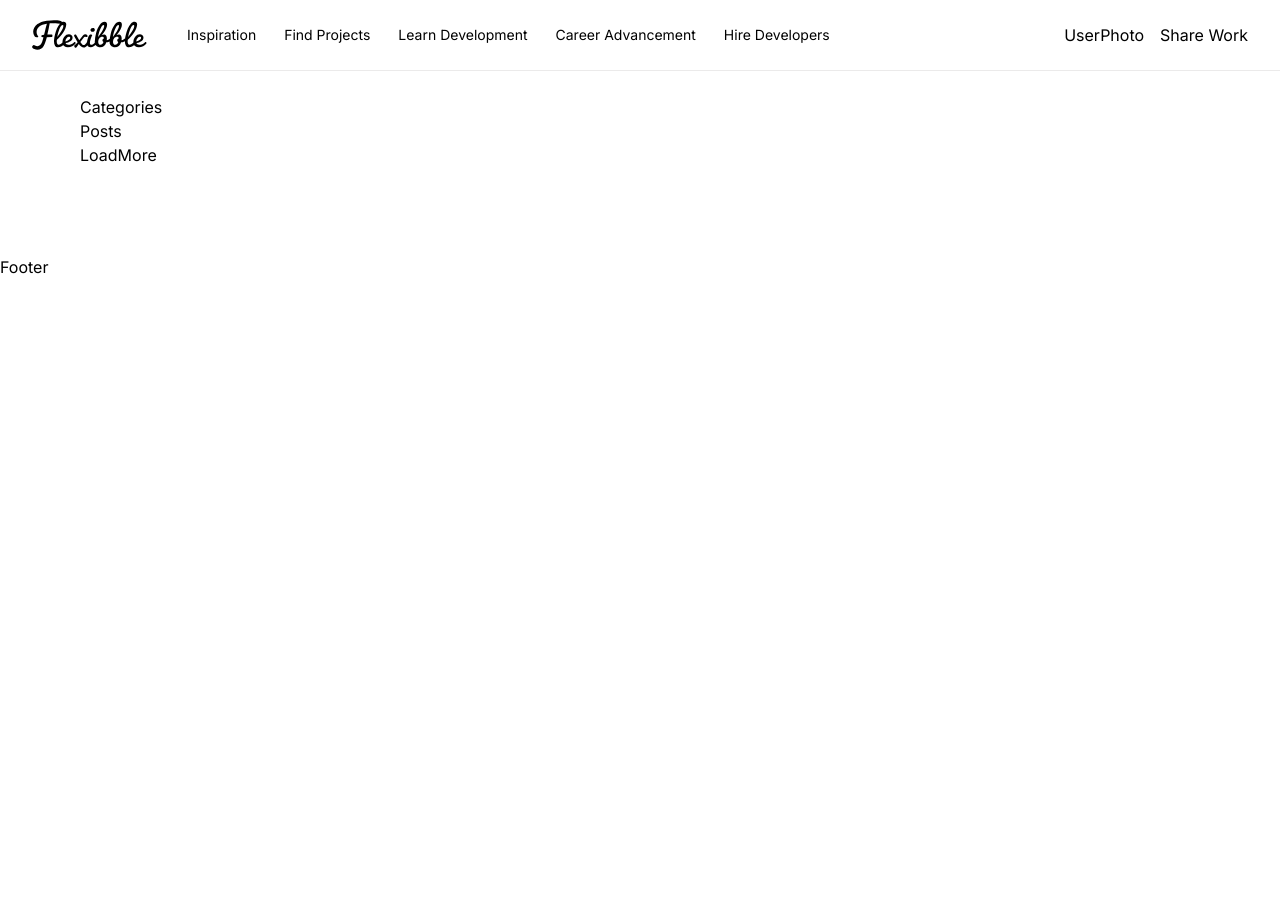
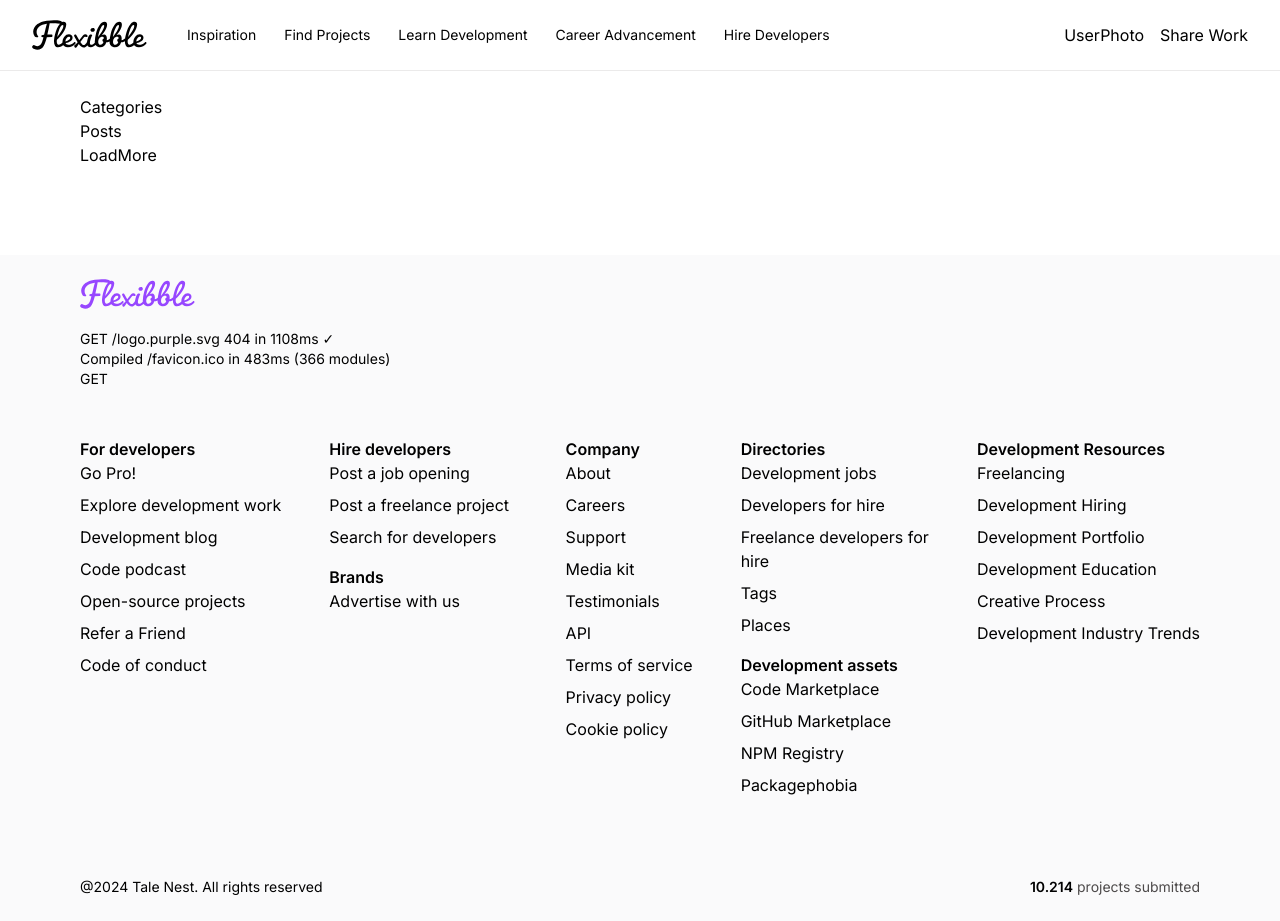
Before and after one commit to Krasimir-Hristov/Tale-Nest, a Next.js app: page / in a window 1280 px wide. Before the commit the page ends 800 px from the top, so only its background shows below. Built offline with nearby package versions, Linux system fonts and the light colour scheme.

Commit message:
Refactor Footer component to include dynamic links from constants

```diff
--- a/components/Footer.tsx
+++ b/components/Footer.tsx
@@ -1,7 +1,92 @@
+import { footerLinks } from '@/constants';
+import Image from 'next/image';
+import Link from 'next/link';
 import React from 'react';
 
+type ColumnProps = {
+  title: string;
+  links: Array<string>;
+};
+
+const FooterColumn = ({ title, links }: ColumnProps) => {
+  return (
+    <div className='footer_colum'>
+      <h4 className='font-semibold'>{title}</h4>
+      <ul className='flex flex-col gap-2 font-normal'>
+        {links.map((link) => (
+          <Link href='/' key={link}>
+            {link}
+          </Link>
+        ))}
+      </ul>
+    </div>
+  );
+};
+
 const Footer = () => {
-  return <div>Footer</div>;
+  return (
+    <footer className='flexStart footer'>
+      <div className='flex flex-col gap-12 w-full'>
+        <div className='flex items-start flex-col'>
+          <Image
+            src='/logo-purple.svg'
+            width={115}
+            height={38}
+            alt='Tale Nest'
+          />
+
+          <p className='text-start text-sm font-normal mt-5 max-w-xs'>
+            GET /logo.purple.svg 404 in 1108ms ✓ Compiled /favicon.ico in 483ms
+            (366 modules) GET
+          </p>
+        </div>
+        <div className='flex flex-wrap gap-12'>
+          <FooterColumn
+            title={footerLinks[0].title}
+            links={footerLinks[0].links}
+          />
+
+          <div className='flex flex-1 flex-col gap-4'>
+            <FooterColumn
+              title={footerLinks[1].title}
+              links={footerLinks[1].links}
+            />
+            <FooterColumn
+              title={footerLinks[2].title}
+              links={footerLinks[2].links}
+            />
+          </div>
+          <FooterColumn
+            title={footerLinks[3].title}
+            links={footerLinks[3].links}
+          />
+          <div className='flex flex-1 flex-col gap-4'>
+            <FooterColumn
+              title={footerLinks[4].title}
+              links={footerLinks[4].links}
+            />
+            <FooterColumn
+              title={footerLinks[5].title}
+              links={footerLinks[5].links}
+            />
+          </div>
+
+          <FooterColumn
+            title={footerLinks[6].title}
+            links={footerLinks[6].links}
+          />
+        </div>
+      </div>
+
+      <div className='flexBetween footer_copyright'>
+        <p>@2024 Tale Nest. All rights reserved</p>
+        <p className='text-gray'>
+          <span className='text-black font-semibold'>10.214</span> projects
+          submitted
+        </p>
+      </div>
+    </footer>
+  );
 };
 
 export default Footer;
```
